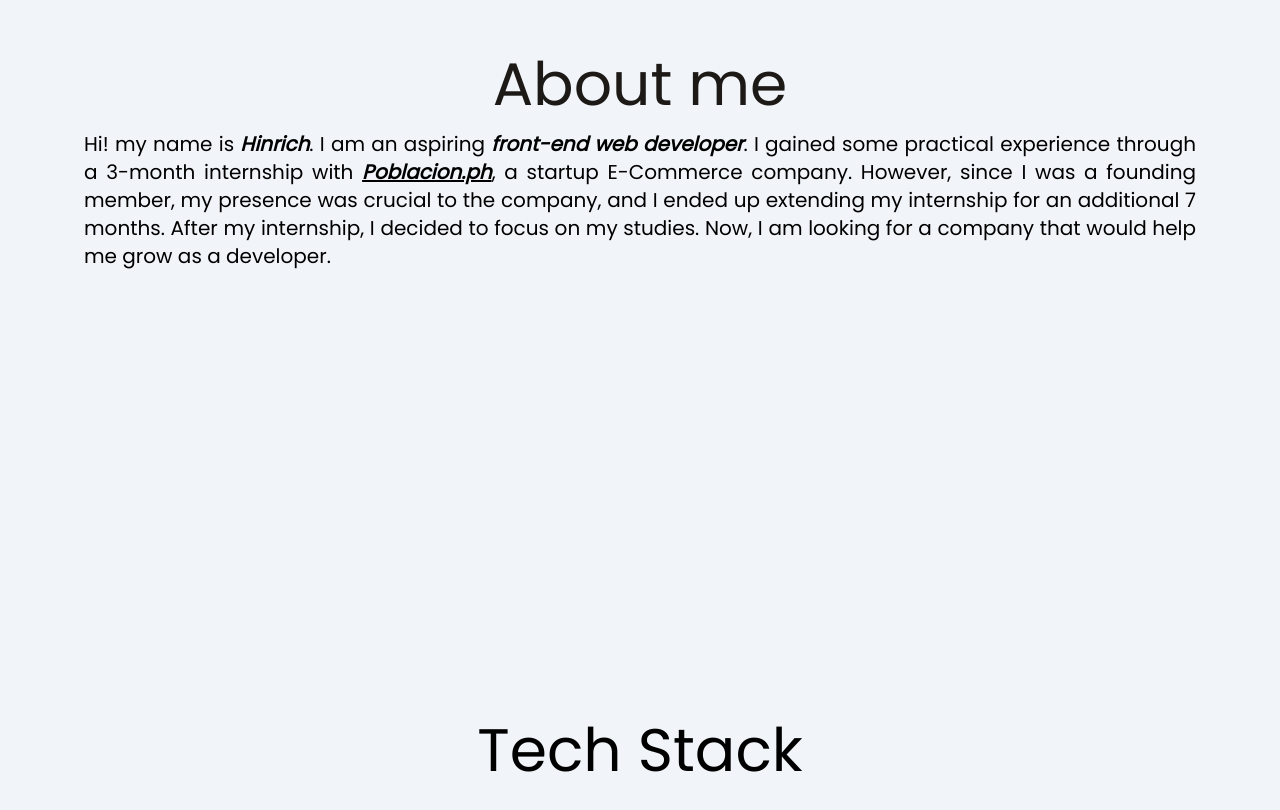
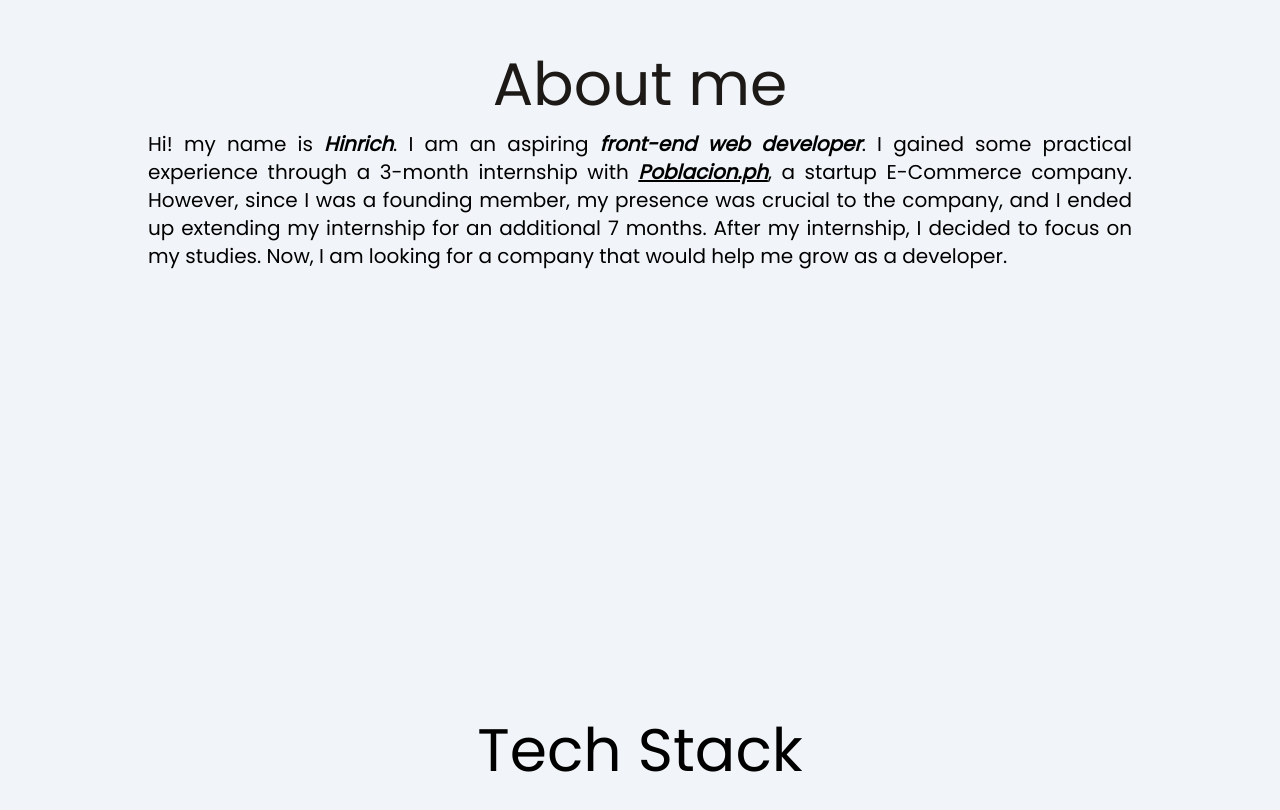
Before and after one commit to Amaterasu10/react-portfolio-vite, a React (Vite) app: page / in a window 1280 px wide. Shown: the part 1856-2666 px from the top of the page. Built offline with nearby package versions, Linux system fonts and the light colour scheme.

Commit message:
adjusted the about me text size so that it's still readable when nav is open

```diff
--- a/src/routes/About.jsx
+++ b/src/routes/About.jsx
@@ -31,8 +31,8 @@ const About = forwardRef(
 
 						className="
 							mx-auto
-							max-w-6xl
-							2xl:max-w-7xl
+							max-w-[95%]
+							sm:max-w-[80%]
 							h-fit
 							p-5
 							z-[1]
```
